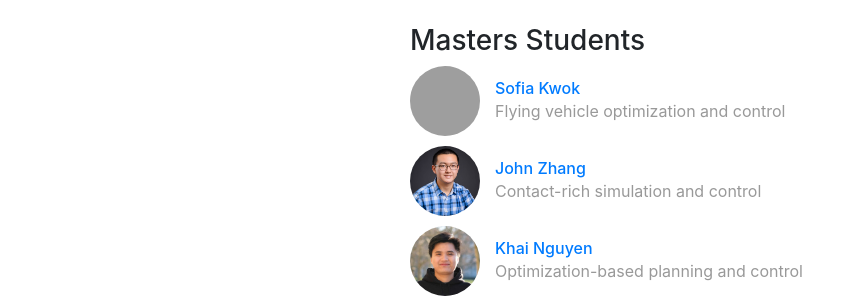
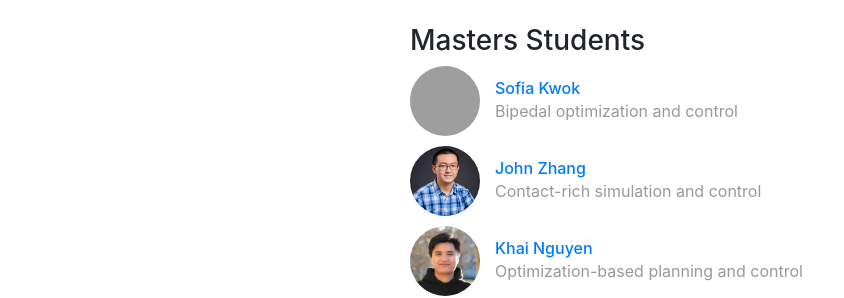
Before and after one commit to RoboticExplorationLab/roboticexplorationlab.github.io, a Jekyll site: the page built from index.html, in a window 1280 px wide and 900 px high, scrolled down 6351 px. Shown: the part 159-457 px from the top of the window, without its empty margins (55-899 px from the left). Built offline with Jekyll 4.4.1, drawn with Linux system fonts in a browser that asks for light colours; comment, search, counter and statistics services are not loaded; grey boxes are pictures that could not be loaded.

Commit message:
Update Sofia's bio

```diff
--- a/_data/people.yml
+++ b/_data/people.yml
@@ -224,7 +224,7 @@ sofia:
     github: sofiakwok
     role: masters
     image: /img/people/sofia.jpg
-    bio: Flying vehicle optimization and control
+    bio: Bipedal optimization and control
 
 zixin:
     display_name: "Zixin Zhang"
```
